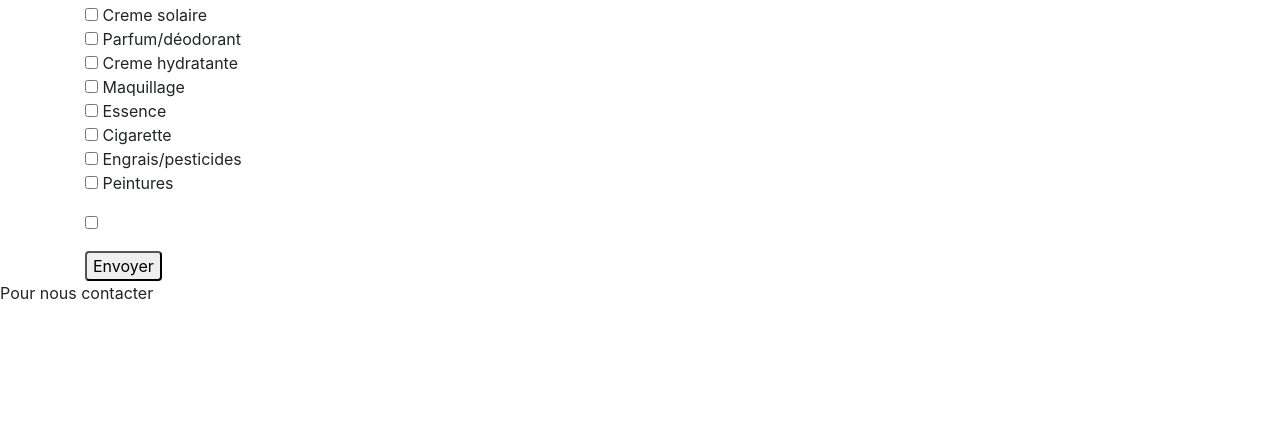
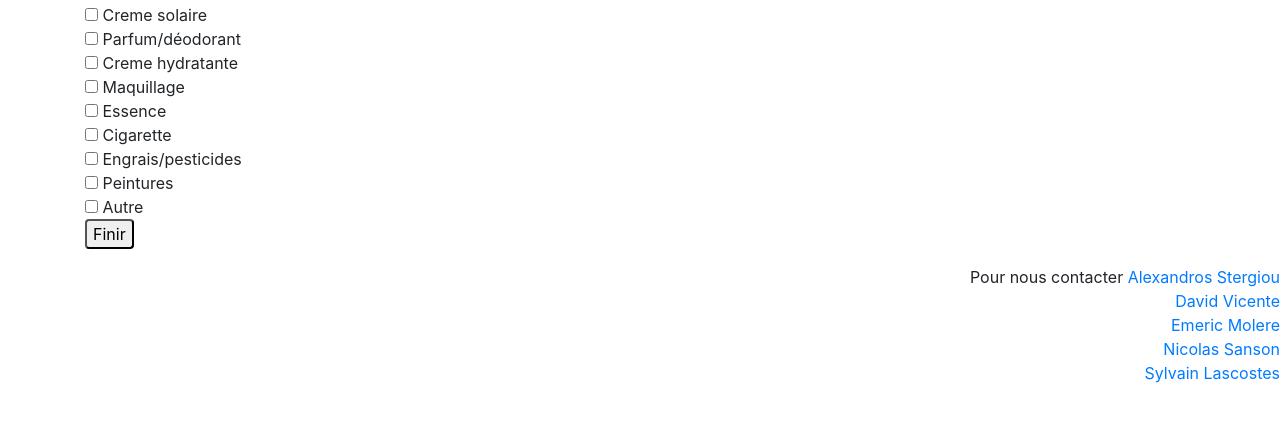
Before and after one commit to VernonRoche/CinqGrosCochons, a Flask app: page /waterman/ in a window 1280 px wide. Shown: the part 143-565 px from the top of the page. Run offline with Flask 2, Linux system fonts and the light colour scheme; some libraries are stand-ins or nearby versions.

Commit message:
adresse mail

```diff
--- a/templates/waterman.html
+++ b/templates/waterman.html
@@ -24,9 +24,9 @@
 						<input type="checkbox" name="cigarette"> Cigarette<br>
 						<input type="checkbox" name="engrais"> Engrais/pesticides<br>
 						<input type="checkbox" name="peintures"> Peintures<br>
+						<input type="checkbox" name="Autre"> Autre<br>
+						<input id="env" type="submit" class="rounded" value="Finir" name="form">
 					</p>
-					<p></p><input type="checkbox" name="Autre"><br>
-					<p></p><input id="env" type="submit" class="rounded" value="Envoyer" name="form">
 				</form>
 			</div>
 		</div>
@@ -35,10 +35,10 @@
 
 </body>
 	<footer>
-		<p>Pour nous contacter<a href="alexandros.stergiou@etu.u-bordeaux.fr"></a><br>
-		<a href="david.vicente@etu.u-bordeaux.fr"></a><br>
-		<a href="emeric.molere@etu.u-bordeaux.fr"></a><br>
-		<a href="nicolas.sanson@etu.u-bordeaux.fr"></a><br>
-		<a href="sylvain.lascostes@etu.u-bordeaux.fr"></a></p>
+		<p align="right">Pour nous contacter<a href="mailto:alexandros.stergiou@etu.u-bordeaux.fr"> Alexandros Stergiou  </a><br>
+		<a href="mailto:david.vicente@etu.u-bordeaux.fr"> David Vicente  </a><br>
+		<a href="mailto:emeric.molere@etu.u-bordeaux.fr"> Emeric Molere  </a><br>
+		<a href="mailto:nicolas.sanson@etu.u-bordeaux.fr"> Nicolas Sanson  </a><br>
+		<a href="mailto:sylvain.lascostes@etu.u-bordeaux.fr"> Sylvain Lascostes  </a></p>
 	</footer>
 </html>
```
